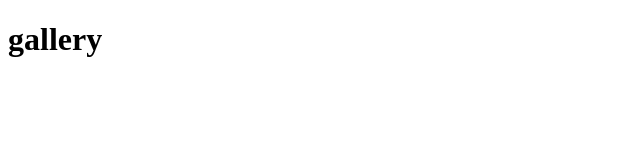
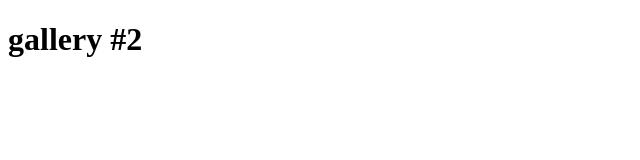
Before and after one commit to rozask16/agh-gr1-git, a plain HTML site: page gallery.html in a window 1280 px wide. Shown: the full height of the page, 0-640 px from the left. Drawn offline with Linux system fonts and the light colour scheme.

Commit message:
add gallery title

```diff
--- a/gallery.html
+++ b/gallery.html
@@ -6,6 +6,6 @@
     <title>Document2</title>
   </head>
   <body>
-    <h1>gallery</h1>
+    <h1>gallery #2</h1>
   </body>
 </html>
```
